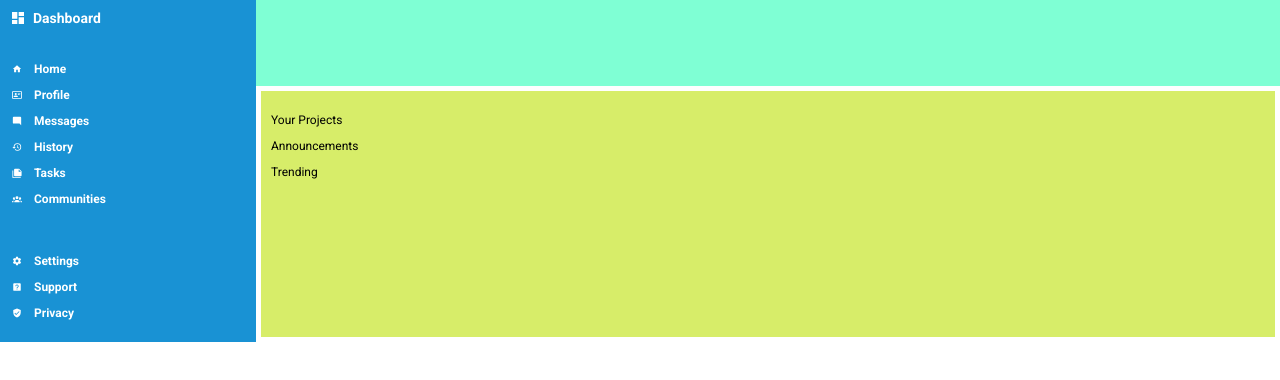
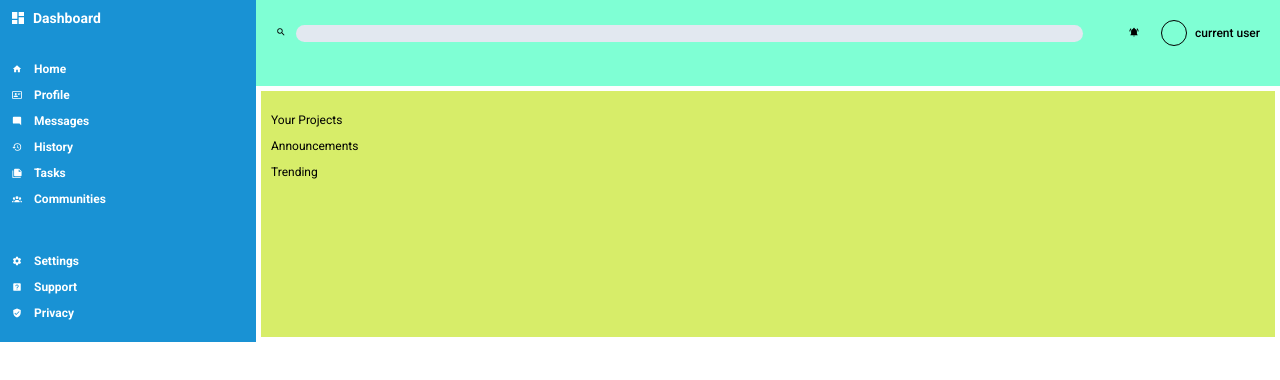
Before and after one commit to aish8la/TOP-Dashbaord-Project, a plain HTML site: page index.html in a window 1280 px wide. Drawn offline with Linux system fonts and the light colour scheme.

Commit message:
add header top elements and styling

```diff
--- a/index.html
+++ b/index.html
@@ -28,7 +28,17 @@
             </div>
         </div>
         <div class="header">
-            <div class="header-top-row"></div>
+            <div class="header-top-row">
+                    <a href="#search">
+                        <svg xmlns="http://www.w3.org/2000/svg" viewBox="0 0 24 24"><title>magnify</title><path d="M9.5,3A6.5,6.5 0 0,1 16,9.5C16,11.11 15.41,12.59 14.44,13.73L14.71,14H15.5L20.5,19L19,20.5L14,15.5V14.71L13.73,14.44C12.59,15.41 11.11,16 9.5,16A6.5,6.5 0 0,1 3,9.5A6.5,6.5 0 0,1 9.5,3M9.5,5C7,5 5,7 5,9.5C5,12 7,14 9.5,14C12,14 14,12 14,9.5C14,7 12,5 9.5,5Z" /></svg>
+                    </a>
+                    <input type="text" class="searchbar">
+                    <a href="" class="notifications"><svg xmlns="http://www.w3.org/2000/svg" viewBox="0 0 24 24"><title>bell-ring</title><path d="M21,19V20H3V19L5,17V11C5,7.9 7.03,5.17 10,4.29C10,4.19 10,4.1 10,4A2,2 0 0,1 12,2A2,2 0 0,1 14,4C14,4.1 14,4.19 14,4.29C16.97,5.17 19,7.9 19,11V17L21,19M14,21A2,2 0 0,1 12,23A2,2 0 0,1 10,21M19.75,3.19L18.33,4.61C20.04,6.3 21,8.6 21,11H23C23,8.07 21.84,5.25 19.75,3.19M1,11H3C3,8.6 3.96,6.3 5.67,4.61L4.25,3.19C2.16,5.25 1,8.07 1,11Z" /></svg></a>
+                    <a href="" class="user">
+                        <div class="user-icon"><img src=""></div>
+                        <div class="user-name">current user</div>
+                    </a>
+            </div>
             <div class="header-bottom-row"></div>
         </div>
         <div class="main-content">
--- a/style.css
+++ b/style.css
@@ -57,7 +57,6 @@ html {
 }
 
 .side-menu-item {
-    text-decoration: none;
     color: white;
     align-items: center;
     font-size: var(--side-menu);
@@ -83,3 +82,51 @@ html {
     grid-column: 2 / 3;
     margin: 5px;
 }
+
+.header-top-row,
+.header-bottom-row,
+.user {
+    display: flex;
+    align-items: center;
+}
+
+.header-top-row {
+    padding: 10px;
+    gap: 10px;
+}
+
+.header svg {
+    width: var(--svg-size);
+    height: var(--svg-size);
+}
+
+.searchbar {
+    flex-grow: 1;
+    border: none;
+    background-color: #e2e8f0;
+    border-radius: 20px;
+}
+
+.notifications {
+    margin-left: 3em;
+}
+
+.user {
+    margin-left: 1em;
+    font-size: 1em;
+    color: black;
+    font-weight: 500;
+    gap: 8px;
+}
+
+.user-icon {
+    width: 2em;
+    height: 2em;
+    border: 1px solid black;
+    border-radius: 50%;
+}
+
+.side-menu-item,
+.user {
+    text-decoration: none;
+}
```
